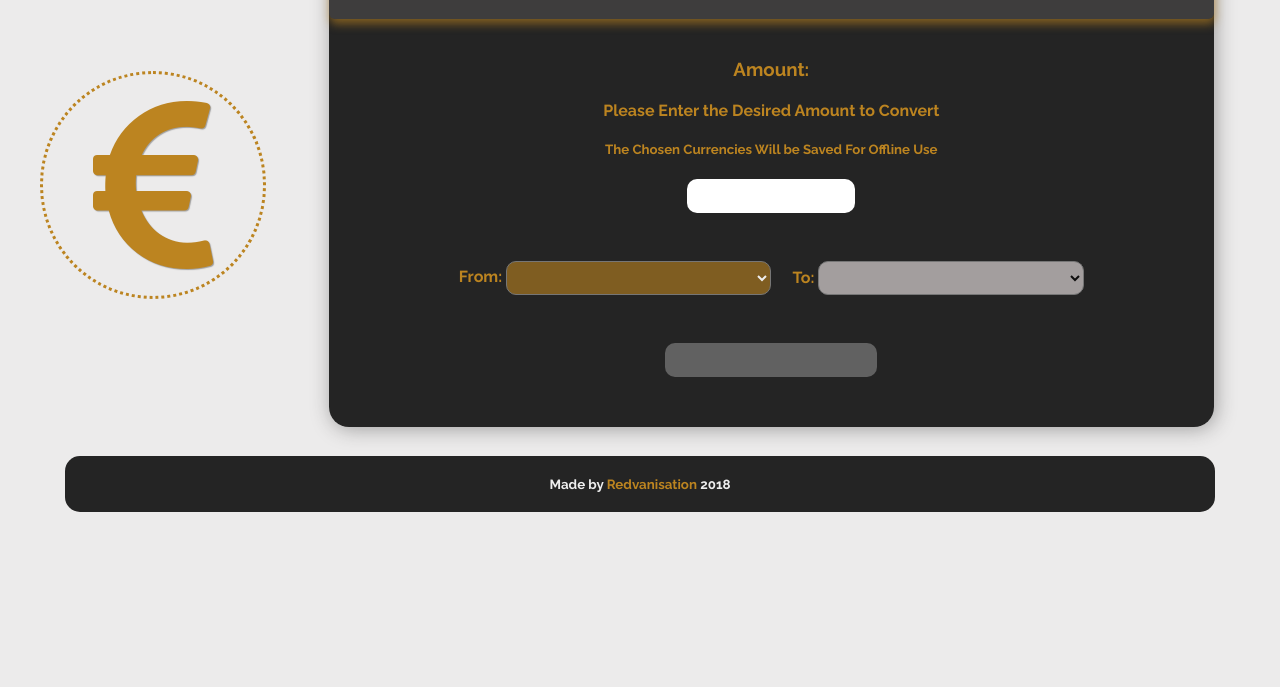
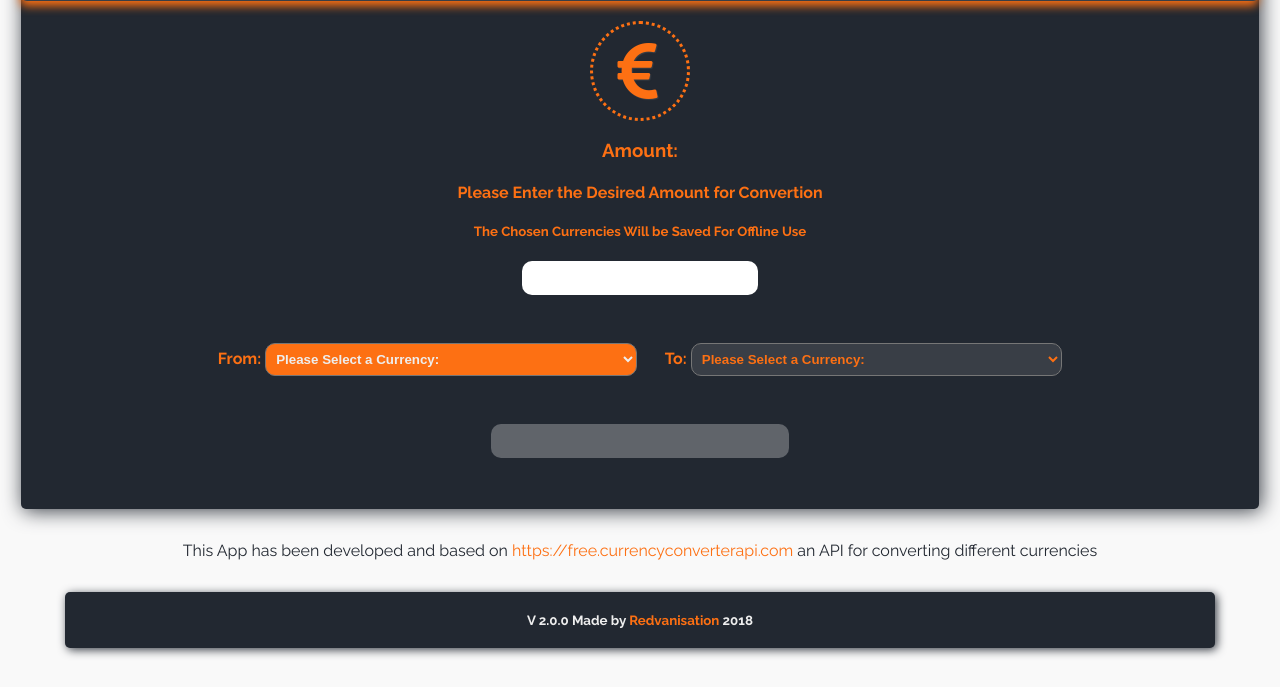
Before and after one commit to Redvanisation/currencyconverter, a website: page index.html in a window 1280 px wide. Shown: the part 113-800 px from the top of the page. Drawn offline with Linux system fonts and the light colour scheme; no server answers.

Commit message:
updating css & JS

```diff
--- a/index.html
+++ b/index.html
@@ -10,33 +10,41 @@
 	<link rel="stylesheet" type="text/css" href="src/css/main.css">
 </head>
 <body>
-	<div class="icon-container">
-		<i class="fas fa-euro-sign" id="euro"></i>
-	</div>
 	<div class="container">
 		<header class="header">
-			<h1 id="the-header">Redvanisation Currecncy Converter</h1>
+			<h1 id="the-header">Redvanisation Currency Converter</h1>
 		</header>
+					<div class="icon-container">
+				<i class="fas fa-euro-sign" id="euro"></i>
+			</div>
 		<main class="main">
+
 			<label class="label" id="amount">
 				<h3>Amount:</h3>
-				<h4>Please Enter the Desired Amount to Convert</h4>
+				<h4>Please Enter the Desired Amount for Convertion</h4>
 				<h5>The Chosen Currencies Will be Saved For Offline Use</h5>
 			</label>
 			<input type="number" id="amount-input" onkeyup="convertCurrency();">
 			<div class="second-line">
 				<label class="label">From: </label>
-				<select id="from" onchange="convertCurrency();"></select>
+				<select id="from">
+					<option>Please Select a Currency:</option>
+				</select>
 				<label class="label">To:
-				<select id="to" onchange="convertCurrency();"></select></label>
+				<select id="to">
+					<option>Please Select a Currency:</option>
+				</select></label>
 			</div>
 			<div class="third-line">
 				<input type="number" id="result-input" disabled>
 			</div>
 		</main>
 	</div>
+	<section>
+		<p class="api-p" >This App has been developed and based on <a href="https://free.currencyconverterapi.com" target="_blank">https://free.currencyconverterapi.com</a> an API for converting different currencies </p>
+	</section>
 	<footer>
-		<p>Made by <a href="https://github.com/Redvanisation" target="_blank">Redvanisation</a> 2018</p>
+		<p>V 2.0.0 Made by <a href="https://github.com/Redvanisation" target="_blank">Redvanisation</a> 2018</p>
 	</footer>
 	<script type="text/javascript" src="src/scripts/dexie.js"></script>
 	<script type="text/javascript" src="src/scripts/script.js"></script>
--- a/src/css/main.css
+++ b/src/css/main.css
@@ -18,14 +18,14 @@ CSS VARIABLES:
 
 :root {
 	/*COLOR VARIABLES*/
---black-hex: #0f0f0f;
---black-rgba: rgba(15,15,15,0.9);
---darkgray-hex: #2d2d2d;
---darkgray-rgba: rgba(45,45,45,0.4);
---lightgray-hex: #a39e9e;
---lightgray-rgba: rgba(163,158,158,0.2);
---mocca-hex: #bc8420;
---mocca-rgba: rgba(188,132,32,0.6);
+--black-hex: #222831;
+--black-rgba: rgba(34,40,49,1);
+--darkgray-hex: #393E46;
+--darkgray-rgba: rgba(57,62,70,1);
+/*--lightgray-hex: #a39e9e;
+--lightgray-rgba: rgba(163,158,158,0.2);*/
+--mocca-hex: #FD7013;
+--mocca-rgba: rgba(253,112,19,1);
 --whity-hex: #EEEEEE;
 --whity-rgba: rgba(238,238,238,0.3);
 
@@ -34,7 +34,7 @@ CSS VARIABLES:
 }
 
 body {
-	background-color: var(--lightgray-rgba);
+	background-color: var(--whity-rgba);
 	color: var(--mocca-hex);
 	font-family: var(--main-font);
 }
@@ -43,40 +43,44 @@ body {
 .icon-container {
 	width: 20%;
 	display: inline-block;
-	padding: 2em;
+	/*padding: 2em;*/
+	/*border: 1px solid red;*/
+	/*margin: 0 auto 2em auto;*/
 }
 
 #euro {
-	font-size: 12em;
-	padding: 15px 50px;
+	font-size: 4em;
+	padding: 15px 30px 15px 25px;
 	position: relative;
-	bottom: 100px;
+	/*left: 0.1em;*/
 	border: 3px dotted var(--mocca-hex);
-	border-radius: 180px;
+	border-radius: 200px;
 	text-shadow: 1px 1px 1px var(--darkgray-rgba);
 }
 
 .container {
-	display: inline-block;
+	/*display: inline-block;*/
 	text-align: center;
+	margin: auto;
 	position: relative;
-	top: 0.5em;
-	padding: 0 0 0.5% 0;
-	width: 70%;
-	border-radius: 20px;
-	background-color: var(--black-rgba);
+	/*top: 0.5em;*/
+	/*left: 2em;*/
+	padding: 0 0 4% 0;
+	width: 98%;
+	border-radius: 5px;
+	background-color: var(--black-hex);
 	box-shadow: 2px 2px 20px var(--darkgray-rgba);
 }
 
 .header {
-	margin: 0 0 2em 0;
+	margin: 0 0 1em 0;
 	font-family: var(--main-font);
 	color: var(--mocca-hex);
-	background-color: var(--lightgray-rgba);
+	background-color: var(--darkgray-hex);
 	height: 100%;
 	width: 100%;
-	padding: 10px 0;
-	box-shadow: 1px 5px 10px var(--mocca-rgba);
+	padding: 5px 0;
+	box-shadow: -1px 5px 10px var(--mocca-rgba);
 	border-radius: 6px;
 	font-size: larger;
 }
@@ -96,6 +100,7 @@ body {
 	font-size: 1em;
 	padding-left: 2%;
 	padding-right: 2%;
+	/*margin-top: 0.5%;*/
 }
 
 .second-line{
@@ -119,8 +124,8 @@ body {
 	height: 2.5em;
 	border-radius: 10px;
 	outline: none;
-	background-color: var(--lightgray-hex);
-	color: var(--black-hex);
+	background-color: var(--darkgray-rgba);
+	color: var(--mocca-hex);
 }
 
 select, .option {
@@ -131,7 +136,7 @@ select, .option {
 
 #result-input {
 	display: block;
-	margin: 2% auto 5% auto;
+	margin: 2% auto 0 auto;
 	outline: none;
 	border-radius: 10px;
 	width: 20%;
@@ -144,18 +149,30 @@ select, .option {
 	color: var(--black-hex);
 }
 
+.api-p {
+	text-align: center;
+	color: var(--black-hex);
+	margin: 2em auto;
+}
+
+.api-p > a {
+	text-decoration: none;
+	color: var(--mocca-hex);
+}
+
 footer {
 	text-align: center;
 	font-size: smaller;
 	font-weight: bold;
 	margin-top: 10%;
-	background-color: var(--black-rgba);
+	background-color: var(--black-hex);
 	color: var(--whity-hex);
+	box-shadow: 2px 2px 10px var(--darkgray-rgba);
 	height: 2%;
 	width: 90%;
 	margin: 2% auto 0 auto;
 	padding: 0.5em;
-	border-radius: 15px;
+	border-radius: 5px;
 }
 
 footer a {
@@ -163,9 +180,14 @@ footer a {
 	color: var(--mocca-hex);
 }
 
+#id {
+	font-weight: lighter;
+}
+
 @media only screen and (max-width: 900px) {
+
     .icon-container {
-	display: none;
+		display: none;
 	}
 
 	#euro {
@@ -174,6 +196,12 @@ footer a {
 
 	.container {
 		width: 100%;
+		font-size: 0.9em;
+		left: 0;
+	}
+
+	.header {
+		font-size: medium;
 	}
 
 	footer {
@@ -182,3 +210,23 @@ footer a {
 	}
 
 }
+
+@media only screen and (max-width: 400px) {
+	body {
+		font-size: small;
+	}
+	select {
+		font-size: small;
+	}
+	.header {
+		font-size: small;
+		box-shadow: none;
+	}
+	#amount-input, #result-input {
+		width: 30%;
+	}
+
+	.api-p {
+		font-size: small;
+	}
+}
--- a/src/scripts/controller.js
+++ b/src/scripts/controller.js
@@ -18,7 +18,7 @@
 // Registering the service worker:
 
 if ('serviceWorker' in navigator) {
-	navigator.serviceWorker.register('/currencyconverter/sw.js', {scope: '/currencyconverter/'})
+	navigator.serviceWorker.register('/sw.js')
 	.then((reg) => {
 		if (!navigator.serviceWorker.controller) {
 			return;
--- a/src/scripts/script.js
+++ b/src/scripts/script.js
@@ -7,15 +7,9 @@ fetch('https://free.currencyconverterapi.com/api/v5/currencies', {
 .then(res =>  {
 	const currencies = res.results;
 	for (let currency in currencies	) {
-		// making the the default currency as EURO
-		if (currencies[currency].id == "EUR") {
-			let addOption = `<option class="option" value="${currencies[currency].id}" selected>${currencies[currency].id} ${currencies[currency].currencySymbol} | ${currencies[currency].currencyName}</option>`;
-			const from = document.querySelector('#from').innerHTML += addOption;
-		} else if (currencies[currency].id == "USD"){
-			// Making the default currency to convert to is US Dollar
-				let addOption = `<option class="option" value="${currencies[currency].id}" selected>${currencies[currency].id} ${currencies[currency].currencySymbol} | ${currencies[currency].currencyName}</option>`;
-				const to = document.querySelector('#to').innerHTML += addOption;
-		} else {
+
+
+ 			console.log(currencies[currency].sort());
 			// Checking if the currency has a symbol in the API or not and if so show it on the list:
 				if (currencies[currency].currencySymbol) {
 					let addOption = `<option class="option" value="${currencies[currency].id}">${currencies[currency].id} ${currencies[currency].currencySymbol}| ${currencies[currency].currencyName}</option>`;
@@ -26,7 +20,7 @@ fetch('https://free.currencyconverterapi.com/api/v5/currencies', {
 					const from = document.querySelector('#from').innerHTML += addOption;
 					const to = document.querySelector('#to').innerHTML += addOption;
 				}
-			}
+
 	}
 })
 .catch((err) => console.log('There has been an error!'));
@@ -75,8 +69,12 @@ const convertCurrency = () => {
 
 	}).catch(() => {
 		db.open().then(data => db.from.get(dbFrom)).then(value => {
-			const dbConv = value.rate * amount;
-			document.querySelector('#result-input').value = dbConv.toFixed(3);
+			if (value && amount) {
+				const dbConv = value.rate * amount;
+				document.querySelector('#result-input').value = dbConv.toFixed(3);
+			} else {
+				alert('Please Convert the Desired Currencies Online First');
+			}
 		})
 
 	})
--- a/sw.js
+++ b/sw.js
@@ -5,10 +5,10 @@
 
 self.addEventListener('install', (event) => {
 	const cachedUrls = [
-		'/currencyconverter/',
-		'/currencyconverter/src/scripts/script.js',
-		'/currencyconverter/src/scripts/controller.js',
-		'/currencyconverter/src/css/main.css',
+		'/',
+		'/src/scripts/script.js',
+		'/src/scripts/controller.js',
+		'/src/css/main.css',
 		'https://fonts.googleapis.com/css?family=Raleway:400,700,900',
 		'https://free.currencyconverterapi.com/api/v5/currencies'
 	];
```
Also changed, not shown: package.json (+7 -2 lines), dist/scripts/controller.js (added), dist/scripts/dexie.js (added), dist/scripts/idb.js (added), dist/scripts/script.js (added), 1 other file.
